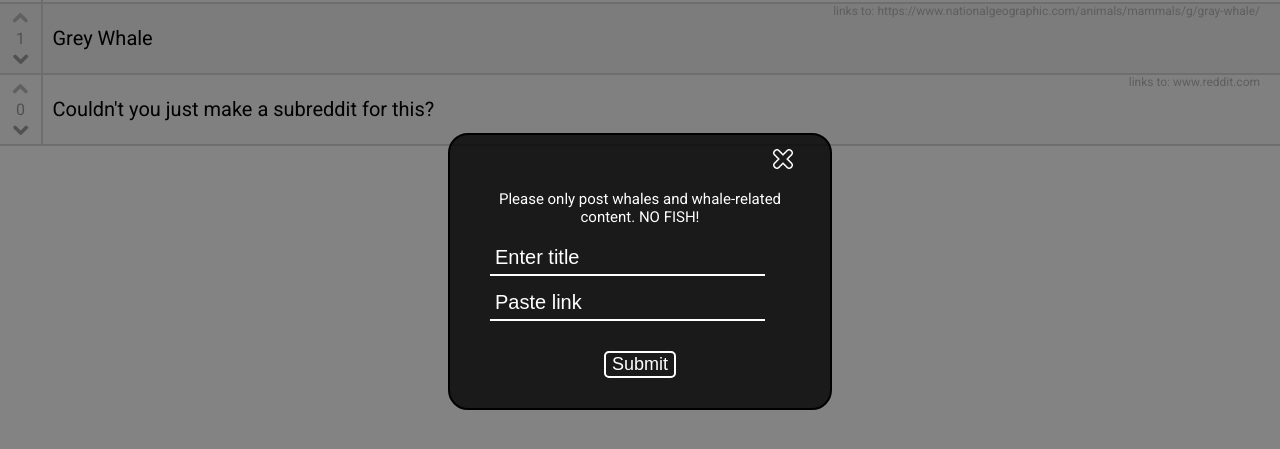
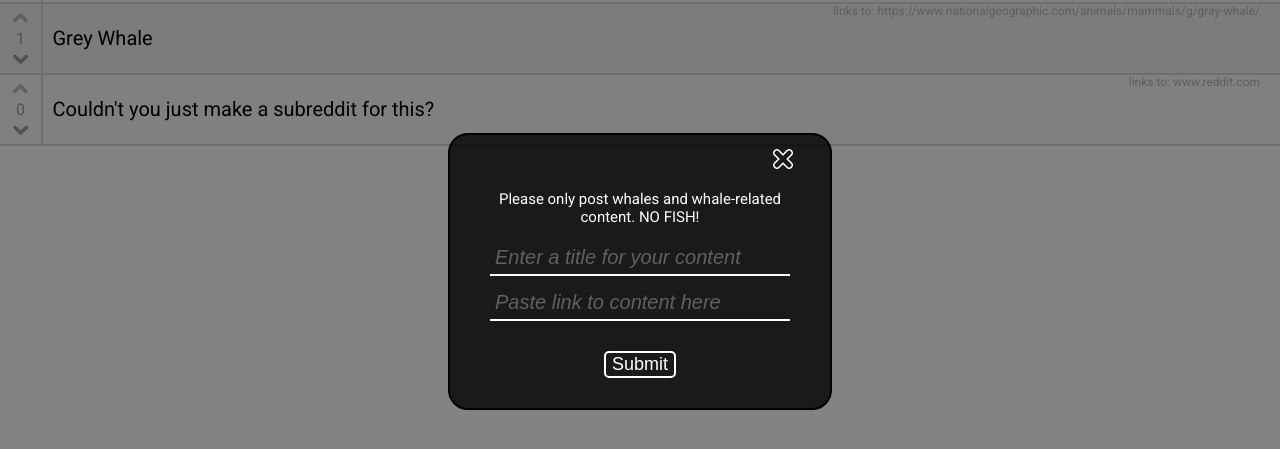
Before and after one commit to samvschantz/React-Reddit-Clone, a React app: page / in a window 1280 px wide. Both pictures are taken after a click on the element "add a link". Shown: the part 157-606 px from the top of the page. Built offline with nearby package versions, Linux system fonts and the light colour scheme.

Commit message:
Added form styling
More form styling

```diff
--- a/src/HomePage.jsx
+++ b/src/HomePage.jsx
@@ -106,11 +106,15 @@ export default class HomePage extends Component {
 
     let newArray = [newLink, ...this.state.links];
 
-    this.setState({
-      links: newArray,
-      addLink: false
-    });
-    // this.orderLinks();
+    this.setState(
+      {
+        links: newArray,
+        addLink: false
+      },
+      () => {
+        this.orderLinks();
+      }
+    );
   }
 
   render() {
--- a/src/LinkEntry.jsx
+++ b/src/LinkEntry.jsx
@@ -15,11 +15,11 @@ export const LinkEntry = props => {
           </p>
           <form onSubmit={evt => props.onLinkSubmit(evt)}>
             <input
-              placeholder="Enter title"
+              placeholder="Enter a title for your content"
               onChange={evt => props.onTitleInput(evt)}
             />
             <input
-              placeholder="Paste link"
+              placeholder="Paste link to content here"
               onChange={evt => props.onLinkInput(evt)}
             />
             <button type="submit">Submit</button>
--- a/src/styles.css
+++ b/src/styles.css
@@ -66,7 +66,12 @@ body {
 }
 
 input::placeholder {
-  color: white;
+  color: rgba(168, 168, 168, 0.5);
+  font-style: italic;
+}
+
+.linkEntry form {
+  overflow-x: hidden;
 }
 
 .cancelDiv {
@@ -157,6 +162,7 @@ input::placeholder {
   font-size: 20px;
   margin-bottom: 10px;
   padding: 5px;
+  width: 100%;
 }
 
 .linkEntry input:focus {
```
